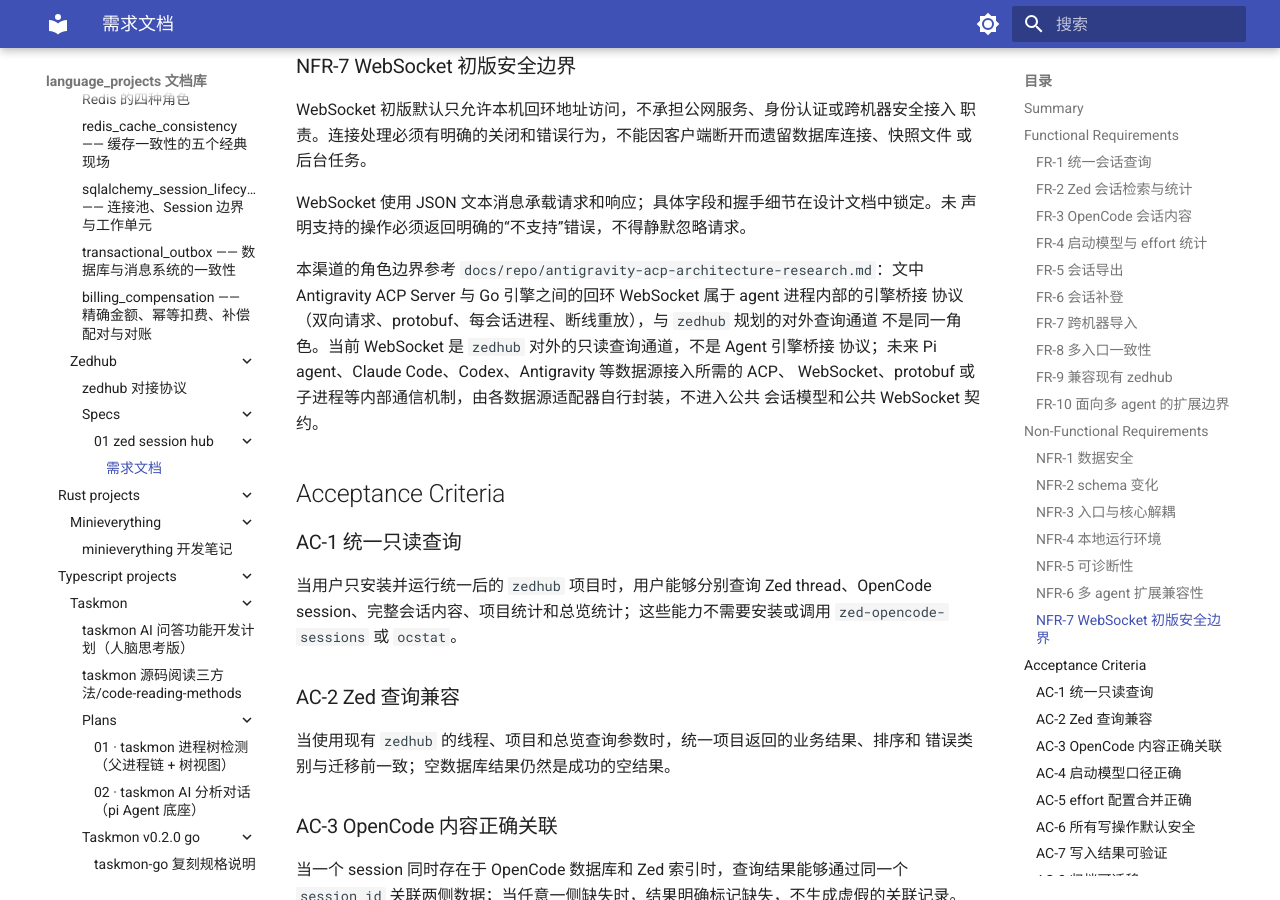
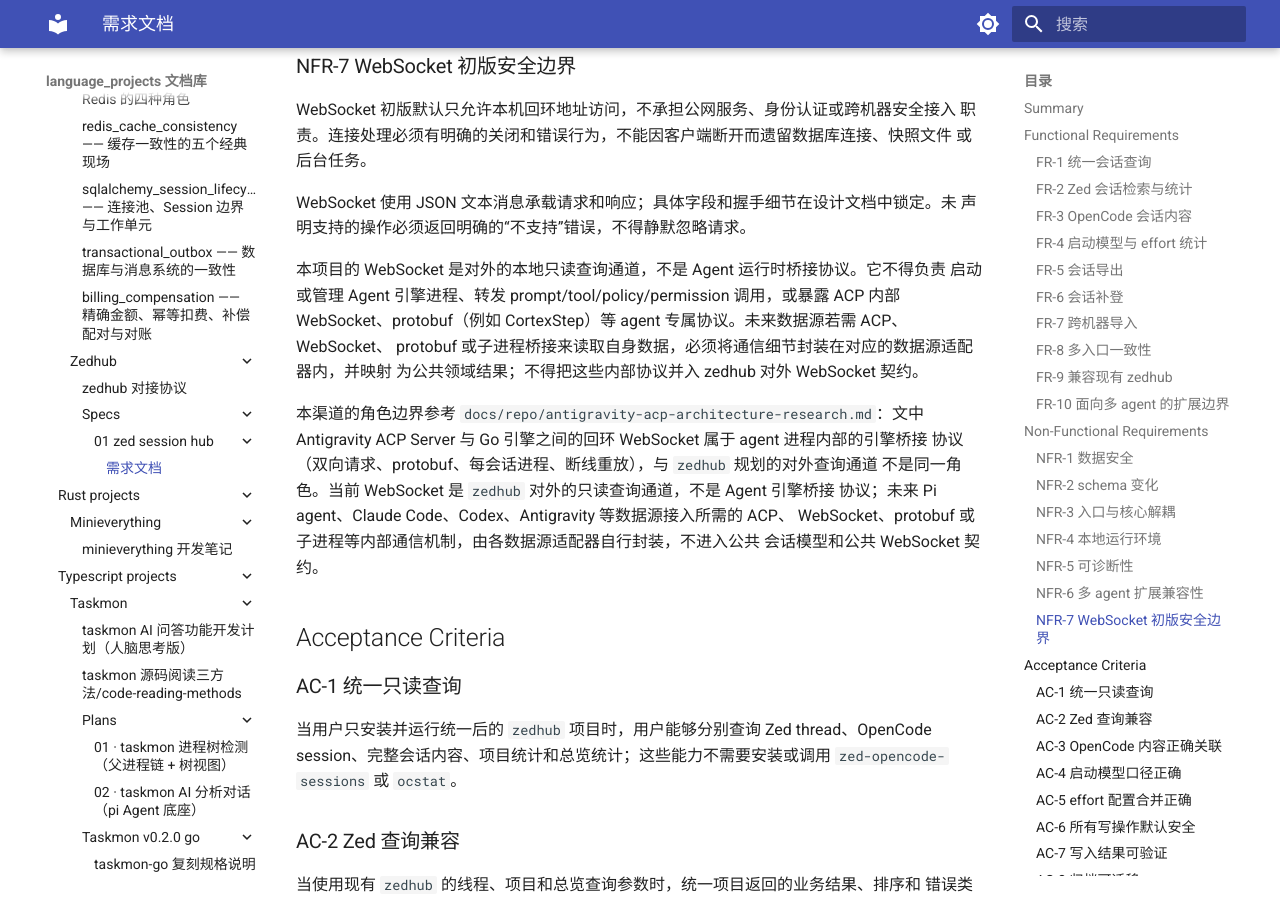
Before and after one commit to shihao-hub/td-language_projects, an MkDocs documentation site: the page built from docs/projects/python_projects/zedhub/specs/01-zed-session-hub/requirements.md, in a window 1280 px wide and 900 px high, scrolled down 5156 px. Built offline with MkDocs 1.6.1 and Material for MkDocs 9.7.7, drawn with Linux system fonts in a browser that asks for light colours; some of the changed text lies outside the part shown.

Commit message:
docs: 完善会话聚合需求边界

```diff
--- a/docs/projects/python_projects/zedhub/specs/01-zed-session-hub/requirements.md
+++ b/docs/projects/python_projects/zedhub/specs/01-zed-session-hub/requirements.md
@@ -202,6 +202,12 @@
 WebSocket 使用 JSON 文本消息承载请求和响应；具体字段和握手细节在设计文档中锁定。未
 声明支持的操作必须返回明确的“不支持”错误，不得静默忽略请求。
 
+本项目的 WebSocket 是对外的本地只读查询通道，不是 Agent 运行时桥接协议。它不得负责
+启动或管理 Agent 引擎进程、转发 prompt/tool/policy/permission 调用，或暴露 ACP 内部
+WebSocket、protobuf（例如 CortexStep）等 agent 专属协议。未来数据源若需 ACP、WebSocket、
+protobuf 或子进程桥接来读取自身数据，必须将通信细节封装在对应的数据源适配器内，并映射
+为公共领域结果；不得把这些内部协议并入 zedhub 对外 WebSocket 契约。
+
 本渠道的角色边界参考 `docs/repo/antigravity-acp-architecture-research.md`：文中
 Antigravity ACP Server 与 Go 引擎之间的回环 WebSocket 属于 agent 进程内部的引擎桥接
 协议（双向请求、protobuf、每会话进程、断线重放），与 `zedhub` 规划的对外查询通道
@@ -304,12 +310,20 @@
 通过 WebSocket 发送补登、归档导入或其他未声明的写操作时，系统必须拒绝请求，不修改 Zed、
 OpenCode 或项目内部数据。
 
+### AC-17 对外查询通道与 Agent 桥接隔离
+
+WebSocket 入口只处理已声明的 zedhub 查询请求。它不启动 Agent 引擎、不处理 ACP 会话或
+工具权限回调、不接收 protobuf 消息；客户端发送这些未支持的内部桥接消息时，服务端返回
+明确错误且不触发 Agent 执行或数据库写入。
+
 ## Out of Scope
 
 - 本次不开发 Web UI、桌面 GUI 或远程 HTTP 服务。
 - 本次不要求 WebSocket 覆盖全部 CLI、MCP 或 JSON-RPC 能力；初版只实现 `threads.list` 和
   `stats` 两个只读操作。
 - 本次不为 WebSocket 实现公网部署、身份认证、跨机器安全接入或复杂连接管理。
+- 本次不实现 Antigravity ACP Server 与 `localharness` 一类 Agent 运行时桥接，不实现其
+  ACP 生命周期、prompt/tool/permission 双向调用、protobuf 协议或引擎进程管理。
 - 本次不修改 OpenCode 或 Zed 的上游数据库 schema。
 - 本次不实现 Pi agent、Claude Code、Codex 或 Antigravity 的数据源接入；本次只定义兼容它们
   的公共边界与扩展要求。
```
